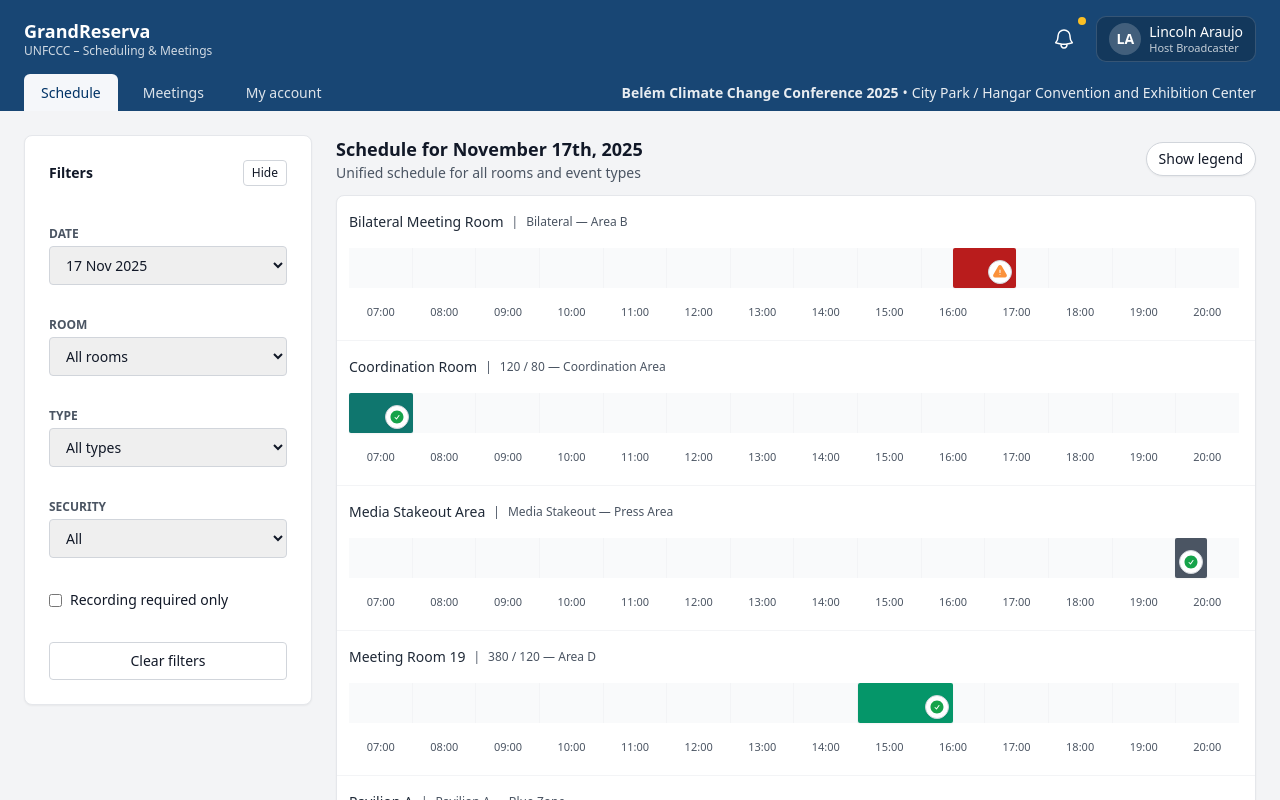
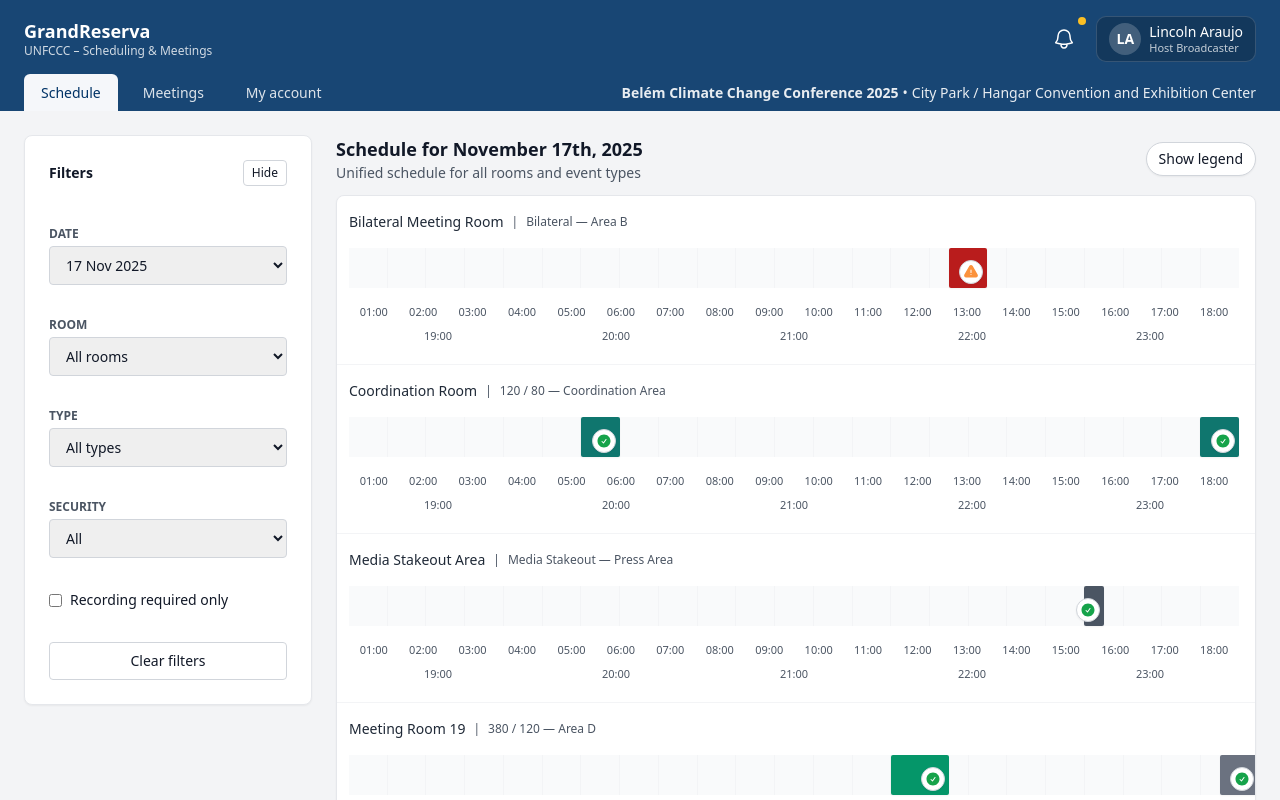
Before and after one commit to Lincoln-Araujo/grandreserve-ui-ux-redesign, a React (Vite) app: page /schedule in a window 1280 px wide. Shown: the top 800 px of the page. Built offline with nearby package versions, Linux system fonts and the light colour scheme.

Commit message:
adjusment on timeline to show more hours

```diff
--- a/src/components/Timeline.jsx
+++ b/src/components/Timeline.jsx
@@ -18,42 +18,70 @@ export default function Timeline({ scheduleData, onSelectEvent, dateLabel, fullW
     return <p className="text-sm text-gray-500">No events for this date.</p>;
   }
 
-  // Horas dinâmicas com base no menor/maior horário
+  // -------------------------------------------------------------------
+  // HORAS DINÂMICAS (CORRIGIDAS)
+  // -------------------------------------------------------------------
   const { hoursDisplay, dayStartHour, totalMinutes } = useMemo(() => {
-    let minH = Infinity;
-    let maxH = -Infinity;
+    if (!allEvents.length) {
+      return {
+        hoursDisplay: [],
+        dayStartHour: 8,
+        totalMinutes: 720, // 12h default
+      };
+    }
+
+    let minStart = Infinity;
+    let maxEnd = -Infinity;
 
     allEvents.forEach((ev) => {
       const start = new Date(ev.start);
       const end = new Date(ev.end);
-      minH = Math.min(minH, start.getHours());
-      maxH = Math.max(maxH, end.getHours());
+
+      const startMinutes = start.getHours() * 60 + start.getMinutes();
+      let endMinutes = end.getHours() * 60 + end.getMinutes();
+
+      const crossesMidnight =
+      end.getFullYear() !== start.getFullYear() ||
+      end.getMonth() !== start.getMonth() ||
+      end.getDate() !== start.getDate();
+
+      if (crossesMidnight) {
+        endMinutes += 24 * 60;
+      }
+
+      minStart = Math.min(minStart, startMinutes);
+      maxEnd = Math.max(maxEnd, endMinutes);
     });
 
-    if (!isFinite(minH) || !isFinite(maxH)) {
+    if (!isFinite(minStart) || !isFinite(maxEnd)) {
       return {
         hoursDisplay: [],
         dayStartHour: 8,
-        totalMinutes: 600,
+        totalMinutes: 720,
       };
     }
 
-    const startHour = Math.floor(minH);
-    const endHour = Math.ceil(maxH + 1); // +1h pra respiro
+    const dayStartHour = Math.floor(minStart / 60);
 
-    const hours = [];
-    for (let h = startHour; h <= endHour; h++) {
-      hours.push(h);
+    const lastHour = Math.ceil(maxEnd / 60);
+
+    const dayEndHour = Math.min(lastHour + 1, 24);
+
+    const hoursDisplay = [];
+    for (let h = dayStartHour; h < dayEndHour; h++) {
+      hoursDisplay.push(h);
     }
 
-    const display = hours.slice(0, -1); // intervalos [h, h+1)
+    const totalMinutes = (dayEndHour - dayStartHour) * 60;
 
     return {
-      hoursDisplay: display,
-      dayStartHour: startHour,
-      totalMinutes: (endHour - startHour) * 60,
+      hoursDisplay,
+      dayStartHour,
+      totalMinutes,
     };
   }, [allEvents]);
+
+  // -------------------------------------------------------------------
 
   const formatHour = (h) => `${String(h).padStart(2, "0")}:00`;
 
@@ -63,8 +91,17 @@ export default function Timeline({ scheduleData, onSelectEvent, dateLabel, fullW
 
     const startMin =
       (start.getHours() - dayStartHour) * 60 + start.getMinutes();
-    const endMin =
+    let endMin =
       (end.getHours() - dayStartHour) * 60 + end.getMinutes();
+
+    const crossesMidnight =
+      end.getFullYear() !== start.getFullYear() ||
+      end.getMonth() !== start.getMonth() ||
+      end.getDate() !== start.getDate();
+
+    if (crossesMidnight) {
+      endMin += 24 * 60;
+    }
 
     const left = (startMin / totalMinutes) * 100;
     const width = ((endMin - startMin) / totalMinutes) * 100;
@@ -86,7 +123,6 @@ export default function Timeline({ scheduleData, onSelectEvent, dateLabel, fullW
     const HALF_TOOLTIP = TOOLTIP_WIDTH / 2;
     const MARGIN = 16;
 
-    // HORIZONTAL
     let center = rect.left + rect.width / 2;
 
     if (center < HALF_TOOLTIP + MARGIN)
@@ -115,7 +151,6 @@ export default function Timeline({ scheduleData, onSelectEvent, dateLabel, fullW
     });
   };
 
-
   const handleMouseLeave = () => {
     setHovered(null);
   };
@@ -124,14 +159,6 @@ export default function Timeline({ scheduleData, onSelectEvent, dateLabel, fullW
     if (!hovered || typeof document === "undefined") return null;
 
     const { event: ev, top, left } = hovered;
-    const statusMeta = statusConfig[ev.status] || statusConfig.confirmed;
-
-    const optionsList = [];
-    if (ev.options?.record) optionsList.push("Record");
-    if (ev.options?.webcast) optionsList.push("Webcast");
-    if (ev.options?.archive) optionsList.push("Archive");
-    const optionsText =
-      optionsList.length > 0 ? optionsList.join(" • ") : "No special requirements";
 
     return createPortal(
       <div
@@ -164,19 +191,18 @@ export default function Timeline({ scheduleData, onSelectEvent, dateLabel, fullW
       </div>,
       document.body
     );
-
   };
 
+  // -------------------------------------------------------------------
+
   return (
-    <div className={`
-      ${fullWidth ? "w-full" : "mx-auto"}
-    `}>
-      {/* Data + Show legend */}
+    <div className={`${fullWidth ? "w-full" : "mx-auto"}`}>
+
+      {/* Header */}
       <div className="flex items-center justify-between mb-3">
         <div className="mb-0">
           <h2 className="text-base sm:text-lg font-semibold text-gray-900">
-            Schedule for
-            {" " + dateLabel}
+            Schedule for {dateLabel}
           </h2>
           <p className="text-sm text-gray-600">
             Unified schedule for all rooms and event types
@@ -192,7 +218,7 @@ export default function Timeline({ scheduleData, onSelectEvent, dateLabel, fullW
         </button>
       </div>
 
-      {/* Legend colapsável (mantida onde estava) */}
+      {/* Legend */}
       <div
         className={`overflow-hidden transition-all duration-700 ease-in-out ${
           showLegend ? "max-h-[420px] opacity-100 mb-4" : "max-h-0 opacity-0 mb-0"
@@ -218,7 +244,7 @@ export default function Timeline({ scheduleData, onSelectEvent, dateLabel, fullW
               </div>
             </div>
 
-            {/* Status em colunas */}
+            {/* Status */}
             <div>
               <h3 className="text-xs font-semibold text-gray-500 uppercase tracking-wide mb-2">
                 Status
@@ -247,21 +273,21 @@ export default function Timeline({ scheduleData, onSelectEvent, dateLabel, fullW
         </div>
       </div>
 
-      {/* Contêiner principal */}
+      {/* TIMELINE */}
       <div className="w-full overflow-x-auto border border-gray-200 rounded-lg bg-white shadow-sm">
         <div className="min-w-[900px]">
-                    {/* Linhas por sala */}
+
           {scheduleData.map((room) => (
             <div
               key={room.roomId || room.room}
               className="border-b border-gray-100 last:border-b-0"
             >
-              {/* Coluna sala */}
-              <div className="flex items-center gap-2 w-100  px-3 py-4 pb-0 text-sm text-gray-800">
+              {/* Room header */}
+              <div className="flex items-center gap-2 w-100 px-3 py-4 pb-0 text-sm text-gray-800">
                 <div className="font-medium">{room.room}</div>
                 <span className="text-xs text-gray-600">|</span>
                 {room.meta && (
-                  <div className="text-xs text-gray-600 mt-">
+                  <div className="text-xs text-gray-600">
                     {room.meta.capacity && (
                       <span>{room.meta.capacity}</span>
                     )}
@@ -273,11 +299,11 @@ export default function Timeline({ scheduleData, onSelectEvent, dateLabel, fullW
                 )}
               </div>
 
-              {/* Timeline da sala */}
+              {/* Timeline Row */}
               <div className="flex-1 px-3 py-4 pr-4">
-                {/* Blocos + grid */}
                 <div className="relative h-10">
-                  {/* grid cinza alinhado aos blocos */}
+
+                  {/* Background grid */}
                   <div className="absolute inset-0 flex">
                     {hoursDisplay.map((h, idx) => (
                       <div
@@ -289,7 +315,7 @@ export default function Timeline({ scheduleData, onSelectEvent, dateLabel, fullW
                     ))}
                   </div>
 
-                  {/* blocos */}
+                  {/* Event blocks */}
                   {room.events.map((ev) => {
                     const statusMeta =
                       statusConfig[ev.status] || statusConfig.confirmed;
@@ -316,7 +342,6 @@ export default function Timeline({ scheduleData, onSelectEvent, dateLabel, fullW
                         onBlur={handleMouseLeave}
                         aria-label={`${ev.title}, ${statusMeta.label}, ${ev.start_local}–${ev.end_local}`}
                       >
-                        {/* Badge de status dentro do bloco */}
                         <span className="absolute bottom-1 right-1 inline-flex items-center justify-center bg-white border border-gray-300 rounded-full w-6 h-6 shadow-sm">
                           <StatusIcon
                             className="w-4 h-4"
@@ -329,7 +354,7 @@ export default function Timeline({ scheduleData, onSelectEvent, dateLabel, fullW
                   })}
                 </div>
 
-                {/* Horas embaixo dos blocos (podem quebrar no mobile) */}
+                {/* Hour labels */}
                 <div className="mt-3 flex flex-wrap text-[11px] text-gray-600">
                   {hoursDisplay.map((h) => (
                     <div
@@ -340,13 +365,14 @@ export default function Timeline({ scheduleData, onSelectEvent, dateLabel, fullW
                     </div>
                   ))}
                 </div>
+
               </div>
             </div>
           ))}
+
         </div>
       </div>
 
-      {/* Tooltip via portal */}
       {renderTooltip()}
     </div>
   );
--- a/src/data/schedule.js
+++ b/src/data/schedule.js
@@ -610,4 +610,38 @@ export const scheduleEvents = [
       options: { record: false, webcast: false, archive: false },
       security: "restricted",
     },
+    {
+      id: 51,
+      title: "UNFCCC daily press briefing",
+      roomId: "press-1",
+      roomName: "Press Conference Room 1",
+      start: "2025-11-17T01:00:00",
+      end: "2025-11-17T02:30:00",
+      type: "press",
+      status: "confirmed",
+      options: { record: true, webcast: false, archive: true },
+      security: "restricted",
+    },
+    {
+      id: 52,
+      title: "Final coordination – G78 and Japan",
+      roomId: "coordination",
+      roomName: "Coordination Room",
+      start: "2025-11-17T23:00:00",
+      end: "2025-11-18T00:00:00",
+      type: "coordination",
+      status: "confirmed",
+      options: { record: false, webcast: false, archive: false },
+      security: "restricted",
+    },
+    {
+      "id": "test-midnight",
+      "roomId": "meeting-19",
+      "roomName": "Meeting Room 19",
+      "title": "Cross-midnight test",
+      "start": "2025-11-17T23:30:00",
+      "end": "2025-11-18T00:30:00",
+      "type": "meeting",
+      "status": "confirmed"
+    }
   ];
--- a/src/pages/Schedule.jsx
+++ b/src/pages/Schedule.jsx
@@ -161,6 +161,8 @@ export default function Schedule() {
 
   const dateLabel = date ? formatDateLong(date) : "";
 
+  const hasEvents = scheduleData.length > 0;
+
   /* -----------------------------
      RENDER
   ----------------------------- */
@@ -181,6 +183,7 @@ export default function Schedule() {
               bg-white rounded-lg shadow-sm h-fit shrink-0 overflow-hidden
               transition-[width,opacity,padding,border] duration-500 ease-in-out
               w-full
+              xl:sticky xl:top-6
               ${
                 filtersOpen
                   ? "xl:w-72 xl:opacity-100 p-6 xl:p-6 xl:border xl:border-gray-200"
@@ -333,7 +336,11 @@ export default function Schedule() {
             </button>
           )}
 
-          {isMobile ? (
+          {!hasEvents ? (
+            <div className="text-sm text-gray-500 border border-dashed border-gray-300 rounded-lg p-4">
+              No events match the selected filters.
+            </div>
+          ) : isMobile ? (
             <MobileSchedule
               scheduleData={scheduleData}
               onSelectEvent={setSelectedEvent}
```
Lines whose indentation alone changed are shown as unchanged.
